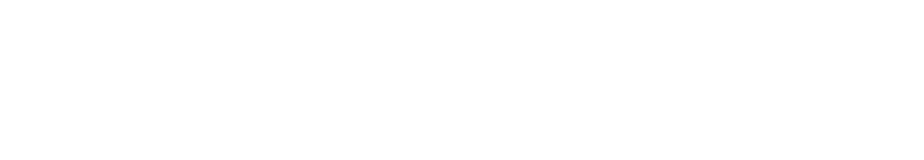
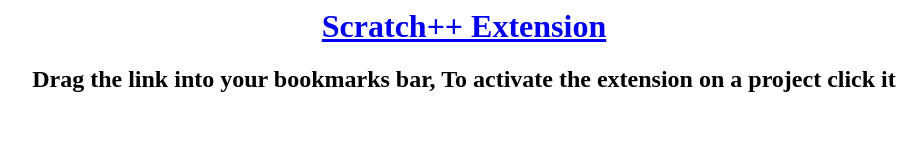
Before and after one commit to ScratchJS/ScratchPlus, a plain HTML site: page index.html in a window 1280 px wide. Shown: the whole page, without its empty margins (176-1100 px from the left). Drawn offline with Linux system fonts and the light colour scheme.

Commit message:
Update index.html

```diff
--- a/index.html
+++ b/index.html
@@ -1,5 +1,12 @@
 <title>Scratch++ Install</title>
 
-<h1>
-  <a href="javascript:var x = document.createElement("script"); x.src="//ScratchJS.github.io/ScratchPlus/code.js"; document.getElementsByTagName("head")[0].appendChild(x);"></a>
-</h1>
+<center>
+  <h1>
+    <a href='javascript:var x = document.createElement("script"); x.src="//ScratchJS.github.io/ScratchPlus/code.js"; document.getElementsByTagName("head")[0].appendChild(x);'>
+      Scratch++ Extension
+    </a>
+  </h1>
+  <h2>
+    Drag the link into your bookmarks bar, To activate the extension on a project click it
+  </h2>
+</center>
```
